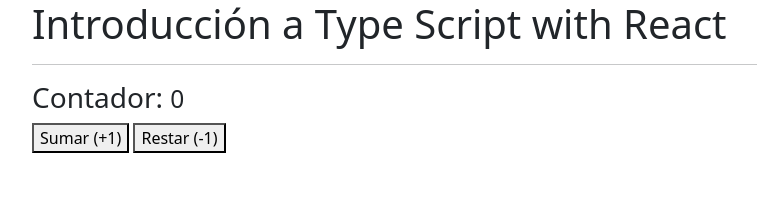
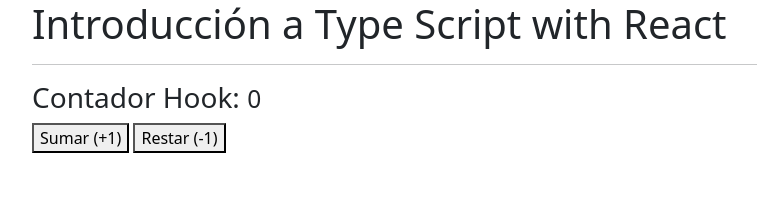
Before and after one commit to aunmegustas/T2-Act2, a React (Create React App) app: page / in a window 1280 px wide. Shown: the top 203 px of the page, without its empty margins (50-807 px from the left). Built offline with nearby package versions, Linux system fonts and the light colour scheme.

Commit message:
crear useCounter y adaptar el cambio

```diff
--- a/src/App.tsx
+++ b/src/App.tsx
@@ -1,4 +1,5 @@
-import { Contador } from './components/Contador';
+//import { Contador } from './components/Contador';
+import { ContadorHook } from './components/ContadorHook';
 //import { ObjetosLiterales } from './typescript/ObjetosLiterales';
 //import { TiposBasicos } from './typescript/TiposBasicos';
 const App = () => {
@@ -8,7 +9,7 @@ const App = () => {
       <hr/>
       {/*<TiposBasicos></TiposBasicos>*/}
       {/*<ObjetosLiterales/>*/}
-      {<Contador/>}
+      {<ContadorHook/>}
     </div>
   )
 }
--- /dev/null
+++ b/src/components/ContadorHook.tsx
@@ -0,0 +1,13 @@
+import { useCounter } from "./hooks/useCounter"
+
+export const ContadorHook = () => {
+    const {valor, acumular} = useCounter();
+    return (
+        <div>
+            <h3>Contador Hook: <small>{valor}</small></h3>
+            <button className="FicButton1" onClick={() => acumular(1)} >Sumar (+1)</button>
+            &nbsp;
+            <button className="FicButton2" onClick={() => acumular(-1)} >Restar (-1)</button>
+        </div>
+    )
+}
--- /dev/null
+++ b/src/components/hooks/useCounter.tsx
@@ -0,0 +1,12 @@
+import { useState } from "react"
+
+export const useCounter = () => {
+    const [valor, setValor] = useState(0);
+    const acumular = (numero:number) => {
+        setValor(valor + numero);
+    }
+    return {
+        valor,
+        acumular
+    }
+}
```
